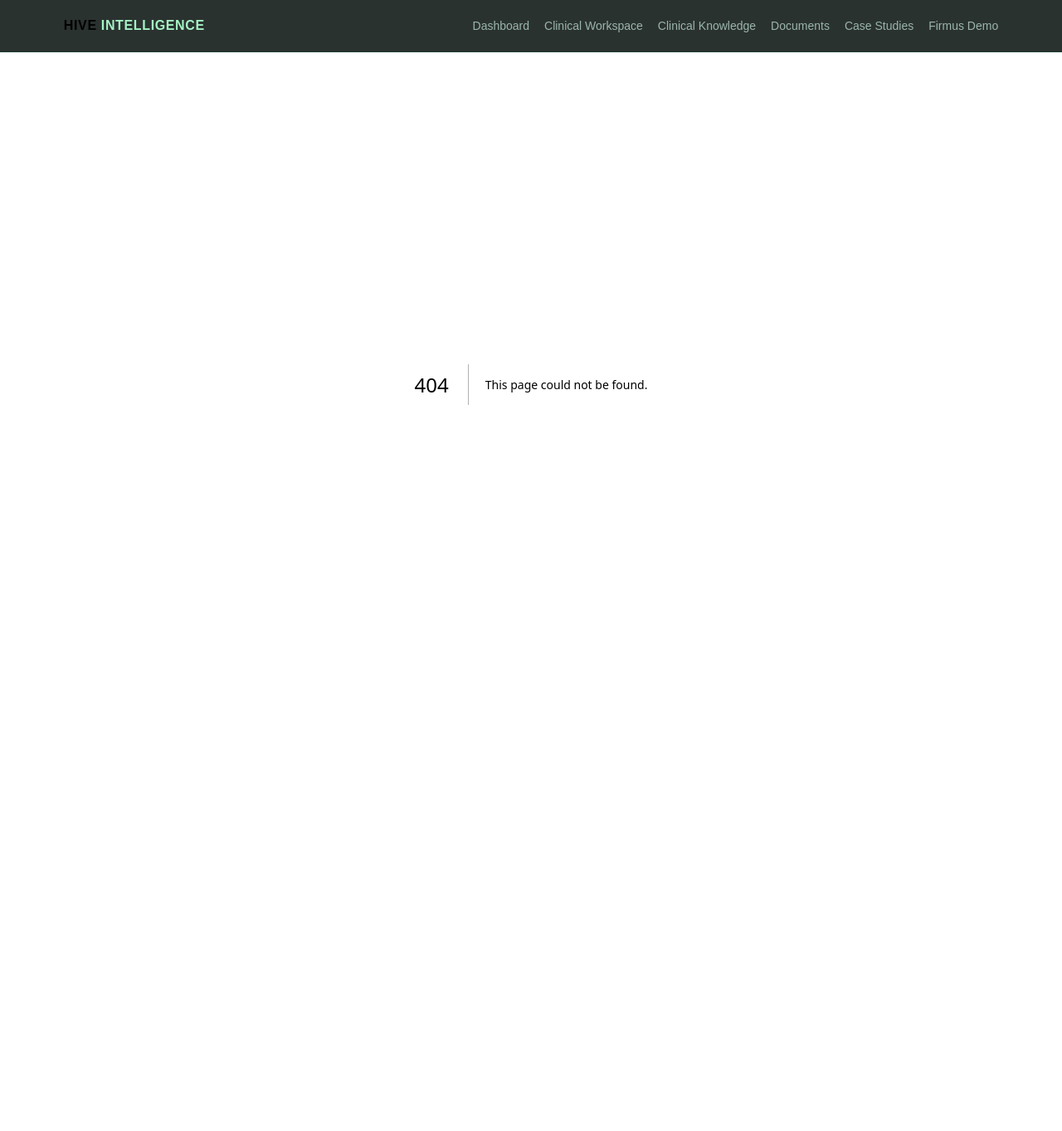
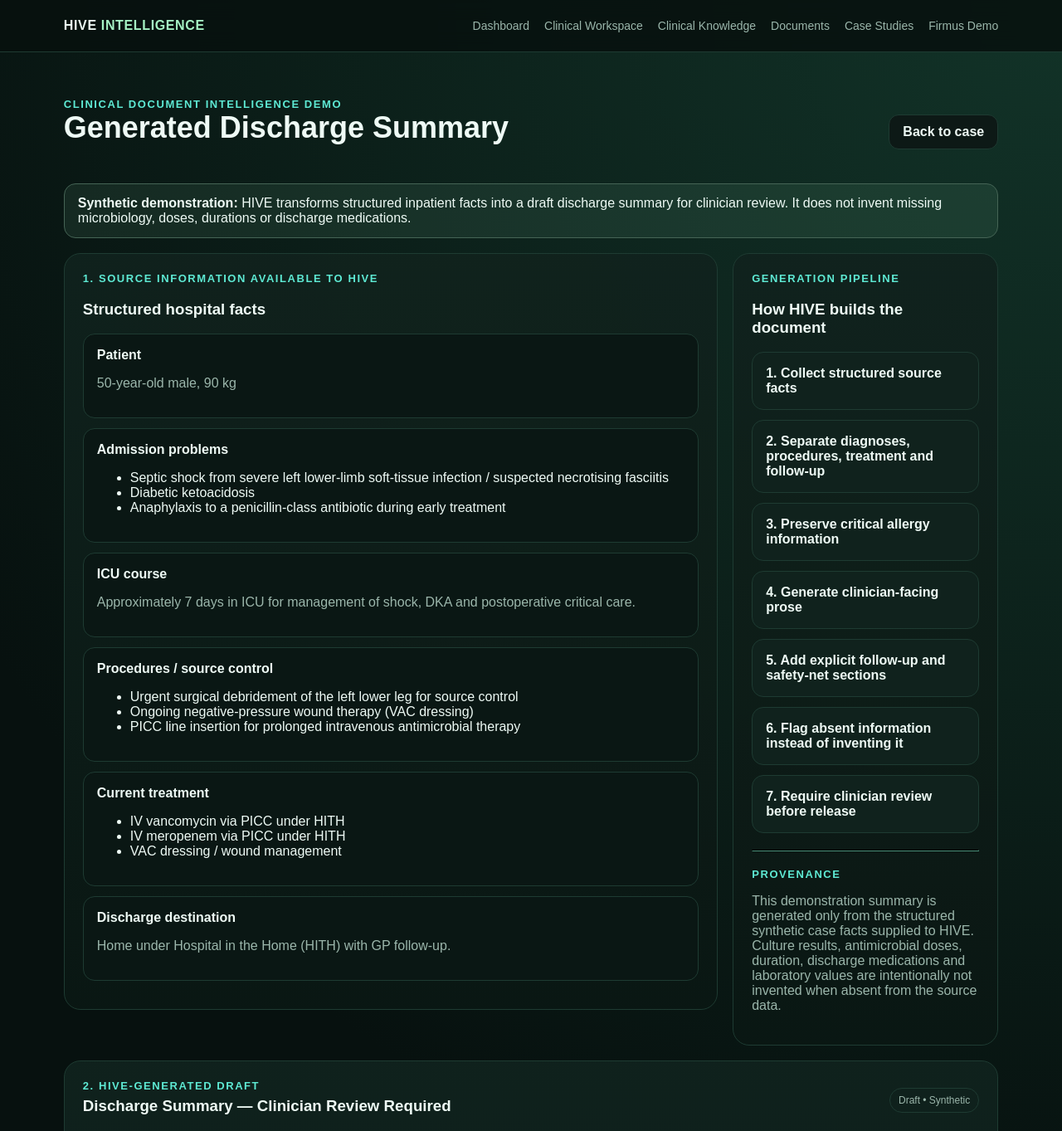
Before and after one commit to MA-730912/hive-intelligence, a Next.js app: page /case-studies/septic-shock-anaphylaxis-dka/discharge-summary in a window 1280 px wide. Before the commit this address had no page. Shown: the top 1363 px of the page at 83% size. Before the commit the page ends 863 px from the top, so only its background shows below. Built offline with nearby package versions, Linux system fonts and the light colour scheme.

Commit message:
Add discharge summary generation demo

```diff
--- /dev/null
+++ b/app/case-studies/septic-shock-anaphylaxis-dka/discharge-summary/page.tsx
@@ -0,0 +1,155 @@
+import Link from "next/link";
+import { septicShockAnaphylaxisCase as c } from "@/lib/case-studies/septic-shock-anaphylaxis";
+
+export default function DischargeSummaryDemo(){
+  const d=c.dischargeSummaryDemo;
+  const s=d.summary;
+
+  return <main className="section">
+    <div className="toolbar">
+      <div>
+        <div className="eyebrow">Clinical document intelligence demo</div>
+        <h2 style={{maxWidth:1000}}>Generated Discharge Summary</h2>
+      </div>
+      <Link className="btn" href="/case-studies/septic-shock-anaphylaxis-dka">Back to case</Link>
+    </div>
+
+    <div className="demo-banner">
+      <strong>Synthetic demonstration:</strong> HIVE transforms structured inpatient facts into a draft discharge summary for clinician review. It does not invent missing microbiology, doses, durations or discharge medications.
+    </div>
+
+    <div className="chat" style={{alignItems:"start",marginBottom:18}}>
+      <section className="card">
+        <div className="eyebrow">1. Source information available to HIVE</div>
+        <h3>Structured hospital facts</h3>
+
+        <div className="message">
+          <strong>Patient</strong>
+          <p className="muted">{c.patient.age}-year-old {c.patient.sex.toLowerCase()}, {c.patient.weightKg} kg</p>
+        </div>
+
+        <div className="message">
+          <strong>Admission problems</strong>
+          <ul>{c.inpatientCourse.admissionDiagnosis.map(v=><li key={v}>{v}</li>)}</ul>
+        </div>
+
+        <div className="message">
+          <strong>ICU course</strong>
+          <p className="muted">{c.inpatientCourse.icuStay}</p>
+        </div>
+
+        <div className="message">
+          <strong>Procedures / source control</strong>
+          <ul>{c.inpatientCourse.procedures.map(v=><li key={v}>{v}</li>)}</ul>
+        </div>
+
+        <div className="message">
+          <strong>Current treatment</strong>
+          <ul>{c.inpatientCourse.currentTherapy.map(v=><li key={v}>{v}</li>)}</ul>
+        </div>
+
+        <div className="message">
+          <strong>Discharge destination</strong>
+          <p className="muted">{c.inpatientCourse.dischargeDestination}</p>
+        </div>
+      </section>
+
+      <aside className="card">
+        <div className="eyebrow">Generation pipeline</div>
+        <h3>How HIVE builds the document</h3>
+        {[
+          "Collect structured source facts",
+          "Separate diagnoses, procedures, treatment and follow-up",
+          "Preserve critical allergy information",
+          "Generate clinician-facing prose",
+          "Add explicit follow-up and safety-net sections",
+          "Flag absent information instead of inventing it",
+          "Require clinician review before release",
+        ].map((v,i)=><div className="message ai" key={v}>
+          <strong>{i+1}. {v}</strong>
+        </div>)}
+        <hr style={{borderColor:"var(--line)",margin:"20px 0"}}/>
+        <div className="eyebrow">Provenance</div>
+        <p className="muted">{s.provenanceNote}</p>
+      </aside>
+    </div>
+
+    <section className="card" style={{marginBottom:18}}>
+      <div className="toolbar">
+        <div>
+          <div className="eyebrow">2. HIVE-generated draft</div>
+          <h3 style={{margin:"6px 0"}}>Discharge Summary — Clinician Review Required</h3>
+        </div>
+        <span className="chip">Draft • Synthetic</span>
+      </div>
+
+      <div className="message ai">
+        <strong>Patient</strong>
+        <p>{s.patient}</p>
+      </div>
+
+      <div className="message">
+        <strong>Principal diagnosis</strong>
+        <p>{s.principalDiagnosis}</p>
+      </div>
+
+      <div className="message">
+        <strong>Additional diagnoses</strong>
+        <ul>{s.additionalDiagnoses.map(v=><li key={v}>{v}</li>)}</ul>
+      </div>
+
+      <div className="message">
+        <strong>Hospital course</strong>
+        <p style={{lineHeight:1.65}}>{s.hospitalCourse}</p>
+      </div>
+
+      <div className="message">
+        <strong>Procedures</strong>
+        <ul>{s.procedures.map(v=><li key={v}>{v}</li>)}</ul>
+      </div>
+
+      <div className="message">
+        <strong>Discharge treatment / active management</strong>
+        <ul>{s.dischargeTreatment.map(v=><li key={v}>{v}</li>)}</ul>
+      </div>
+
+      <div className="message ai">
+        <strong>Drug allergy / adverse drug reaction</strong>
+        <p>{s.allergy}</p>
+      </div>
+
+      <div className="message">
+        <strong>Follow-up</strong>
+        <ul>{s.followUp.map(v=><li key={v}>{v}</li>)}</ul>
+      </div>
+
+      <div className="message">
+        <strong>Safety-net advice</strong>
+        <ul>{s.safetyNet.map(v=><li key={v}>{v}</li>)}</ul>
+      </div>
+    </section>
+
+    <section className="card" style={{marginBottom:18}}>
+      <div className="eyebrow">3. Information integrity</div>
+      <h3>What HIVE deliberately does not fabricate</h3>
+      <div className="grid" style={{padding:0,gridTemplateColumns:"repeat(4,minmax(0,1fr))"}}>
+        {[
+          "Culture / organism results",
+          "Vancomycin or meropenem doses",
+          "Total antibiotic duration",
+          "Full discharge medication list",
+          "Laboratory values at discharge",
+          "Exact surgical dates",
+          "PICC insertion date",
+          "Follow-up appointment dates",
+        ].map(v=><div className="message" key={v}><strong>{v}</strong><p className="muted">Not present in source data — requires reconciliation.</p></div>)}
+      </div>
+    </section>
+
+    <div className="actions">
+      <Link className="btn primary" href="/workspace">Open Clinical Workspace</Link>
+      <Link className="btn" href="/knowledge">Check Local Policy</Link>
+      <Link className="btn" href="/knowledge/documents">View Knowledge Documents</Link>
+    </div>
+  </main>
+}
```
